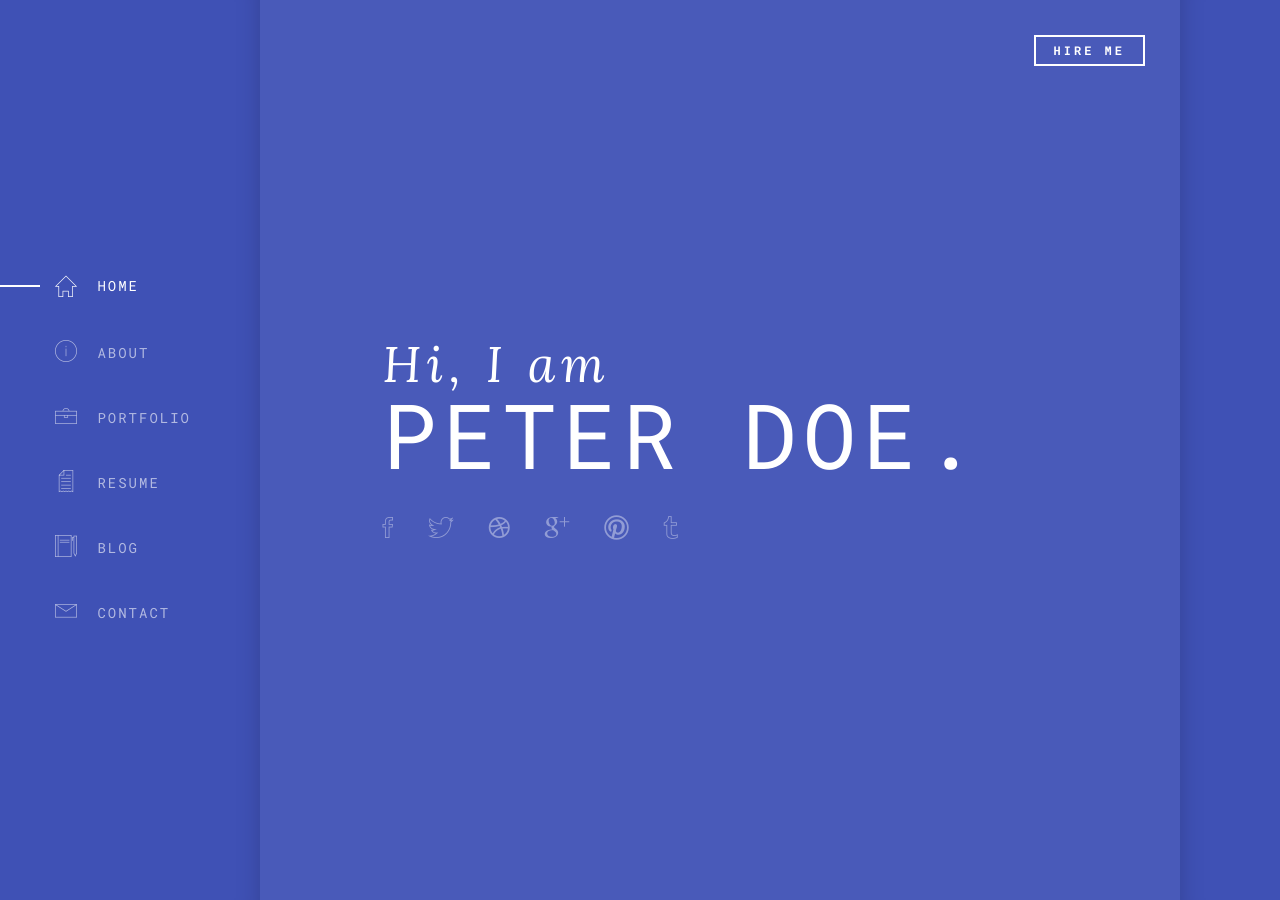
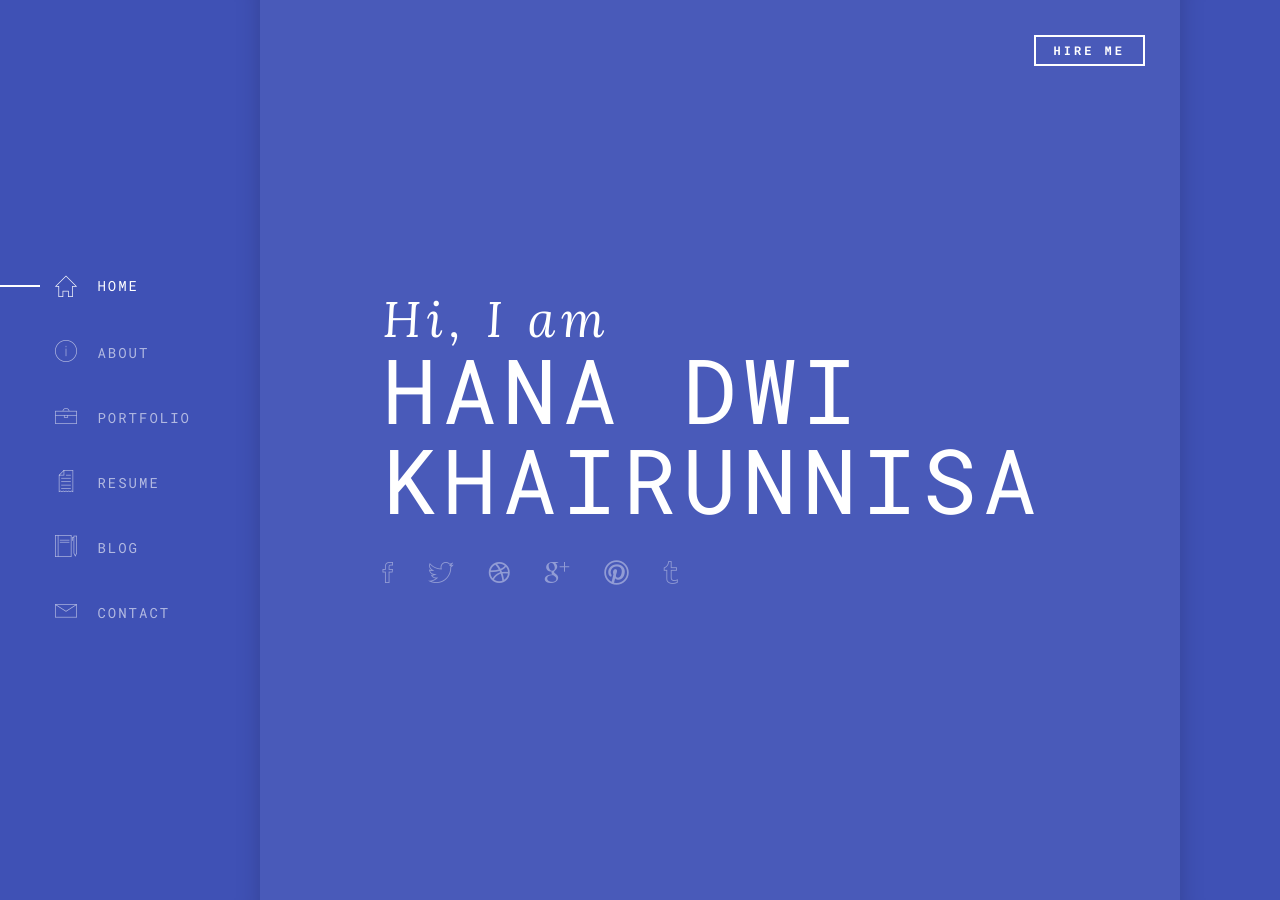
Before and after one commit to hanadwi/hanadwi.github.io, a Jekyll site: the page built from index.md, in a window 1280 px wide. Built offline with Jekyll 4.4.1, drawn with Linux system fonts in a browser that asks for light colours; some web fonts are replaced.

Commit message:
change name

```diff
--- a/_includes/elements/home.html
+++ b/_includes/elements/home.html
@@ -11,7 +11,7 @@
 
 							<!-- Your Name -->
 							<h2 class='name' >
-								Peter Doe.
+								Hana Dwi Khairunnisa
 							</h2>
 
 							<!-- Social Icons -->
```
